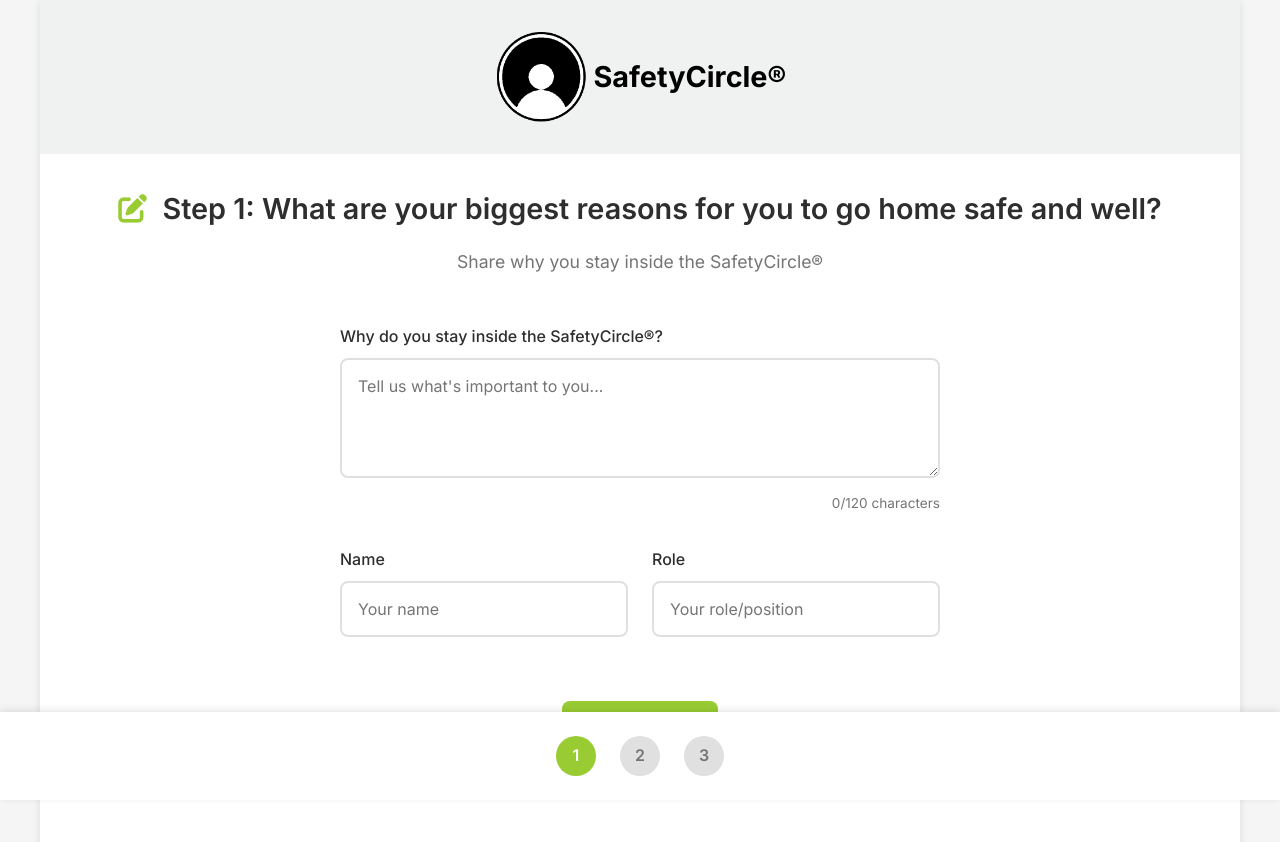
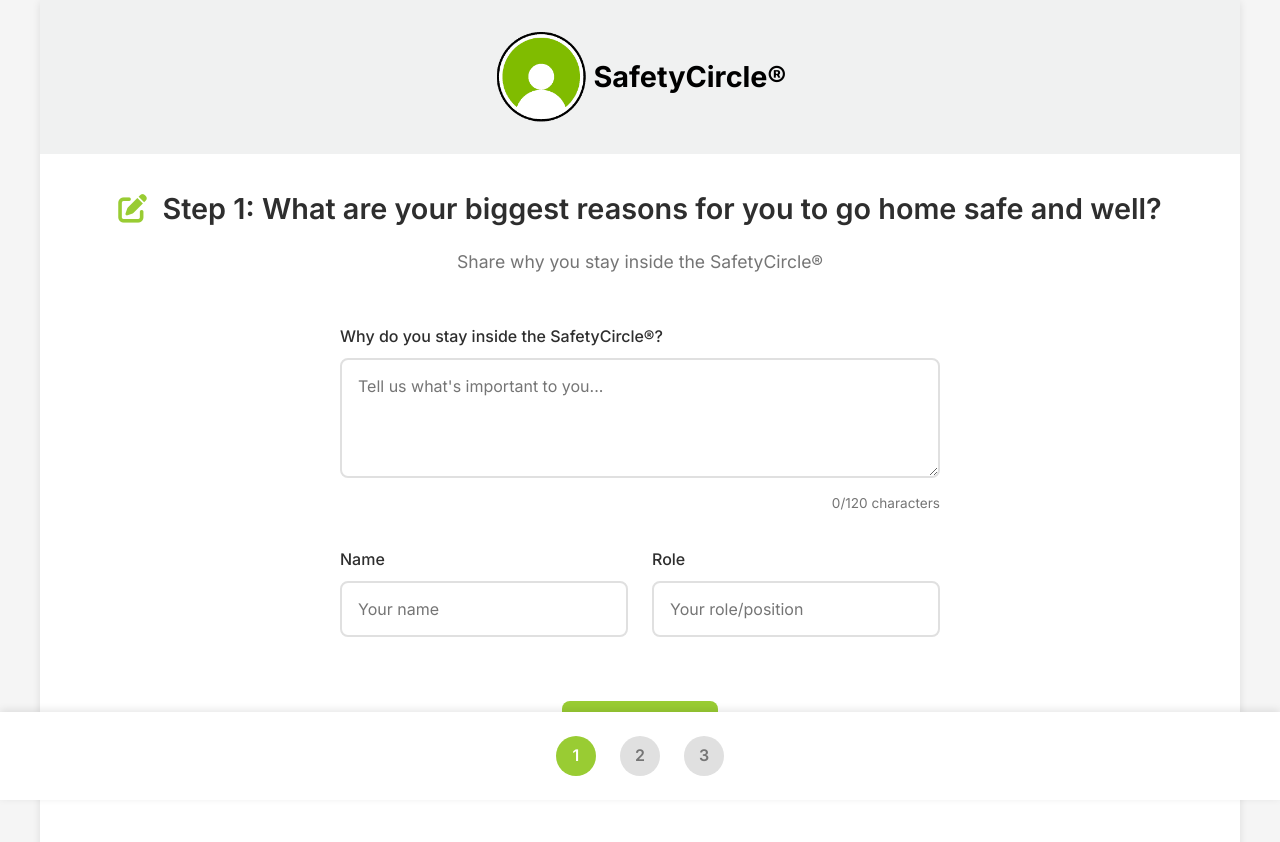
Before and after one commit to marcos-atanael-1/safety_report_posters, a React (Vite) app: page / in a window 1280 px wide. Shown: the top 842 px of the page. Built offline with nearby package versions, Linux system fonts and the light colour scheme; the HTML template or start-up script is replaced by a standard one.

Commit message:
voltado logo verde do header

```diff
--- a/src/components/Header.jsx
+++ b/src/components/Header.jsx
@@ -4,7 +4,7 @@ const Header = () => {
   return (
     <header className="header">
       <div className="logo">
-        <img src="/images/safetycircle-logo black.png" alt="SafetyCircle" className="logo-image" />
+        <img src="/images/safetycircle-logo.png" alt="SafetyCircle" className="logo-image" />
         <div className="logo-text">
           <h2>SafetyCircle®</h2>
         </div>
```
